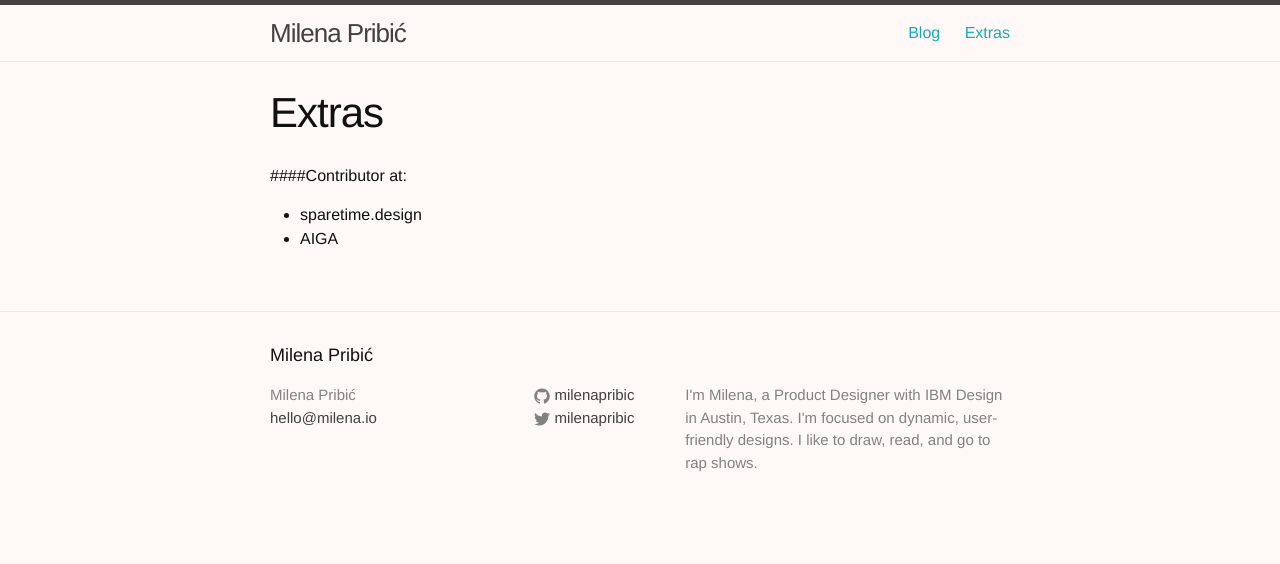
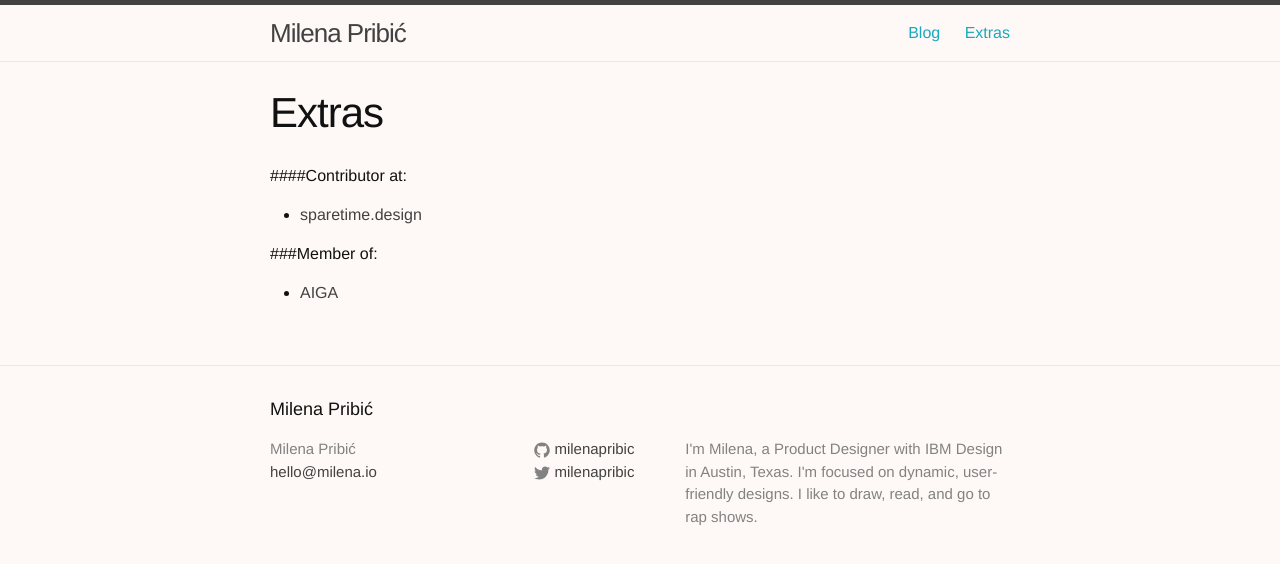
Before and after one commit to npmcdn-to-unpkg-bot/milenapribic.github.io, a Jekyll site: the page built from extras.md, in a window 1280 px wide. Shown: the top 564 px of the page. Built offline with Jekyll 4.4.1, drawn with Linux system fonts in a browser that asks for light colours.

Commit message:
separated extras messages

```diff
--- a/extras.md
+++ b/extras.md
@@ -6,5 +6,11 @@ permalink: /extras/
 
 ####Contributor at:
 
-* sparetime.design
-* AIGA
+* [sparetime.design]
+
+###Member of:
+
+* [AIGA]
+
+[sparetime.design]: https://sparetime.design;
+[AIGA]: https://www.aiga.org/;
--- a/index.html
+++ b/index.html
@@ -4,8 +4,8 @@ layout: default
 
 <div class="home">
 
-  <h1 class="page-heading">Code Portfolio</h1>
-  <p>HackerYou bootcamp projects.</p>
+  <h1 class="page-heading">Coded Projects</h1>
+  <!-- <p>HackerYou bootcamp projects.</p> -->
 
   <ul class="post-list">
     {% for post in site.posts %}
```
